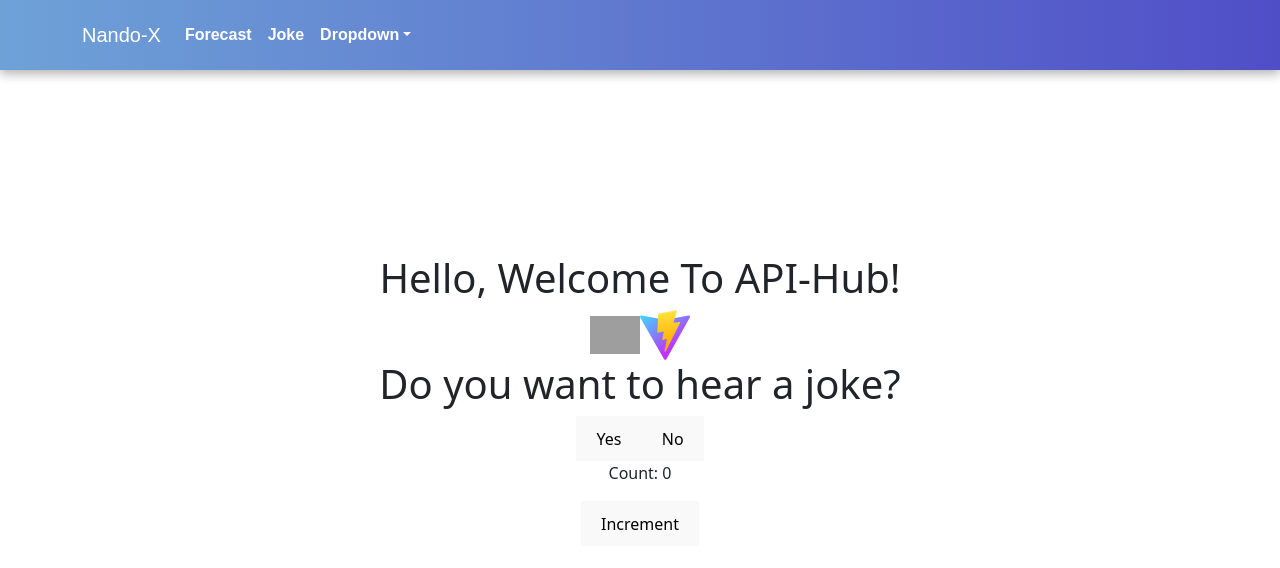
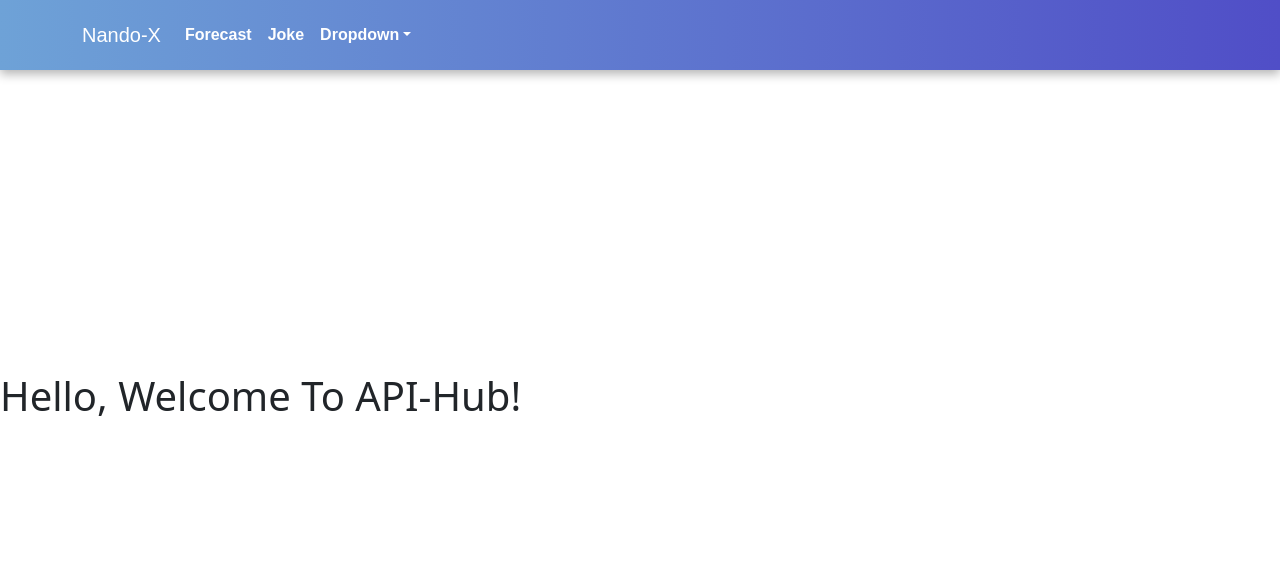
Before and after one commit to Nando-and-X/Nando-X-Project, a React (Vite) app in the folder Nando-X-Project/: page / in a window 1280 px wide. Shown: the top 568 px of the page. Built offline with nearby package versions, Linux system fonts and the light colour scheme; grey boxes are pictures that could not be loaded.

Commit message:
Fixed app.js

```diff
--- a/Nando-X-Project/src/App.jsx
+++ b/Nando-X-Project/src/App.jsx
@@ -1,36 +1,16 @@
-import React, { useState } from "react";
-import "bootstrap/dist/css/bootstrap.min.css";
-import CollapsibleNavbar from "./components/Navbar";
-import HomePage from "./components/home-page";
-import reactLogo from "./assets/react.svg";
-import viteLogo from "/vite.svg";
-import "./App.css";
-import FetchData from "./joke";
+import 'bootstrap/dist/css/bootstrap.min.css';
+import CollapsibleNavbar from './components/Navbar';
+import HomePage from './components/home-page';
+import React from 'react';
 
 function App() {
-  const [count, setCount] = useState(0);
-
+    // render the collapsible navbar and home page
     return (
         <div>
             <CollapsibleNavbar />
             <HomePage />
-
-      {/* Retaining the logos and joke fetching functionality */}
-      <div className="logo-section">
-        <img src={reactLogo} alt="React Logo" width={50} />
-        <img src={viteLogo} alt="Vite Logo" width={50} />
-      </div>
-
-      {/* Fetch Data Component */}
-      <FetchData />
-
-      {/* Example counter functionality */}
-      <div>
-        <p>Count: {count}</p>
-        <button onClick={() => setCount(count + 1)}>Increment</button>
-      </div>
         </div>
     );
 }
 
-export default App;
+export default App
```
Lines whose indentation alone changed are shown as unchanged.
